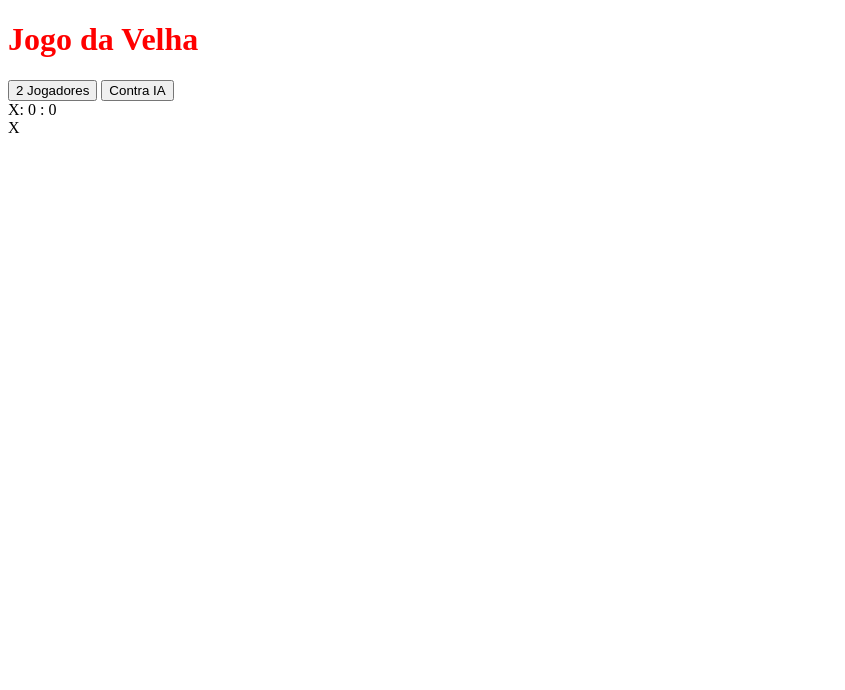
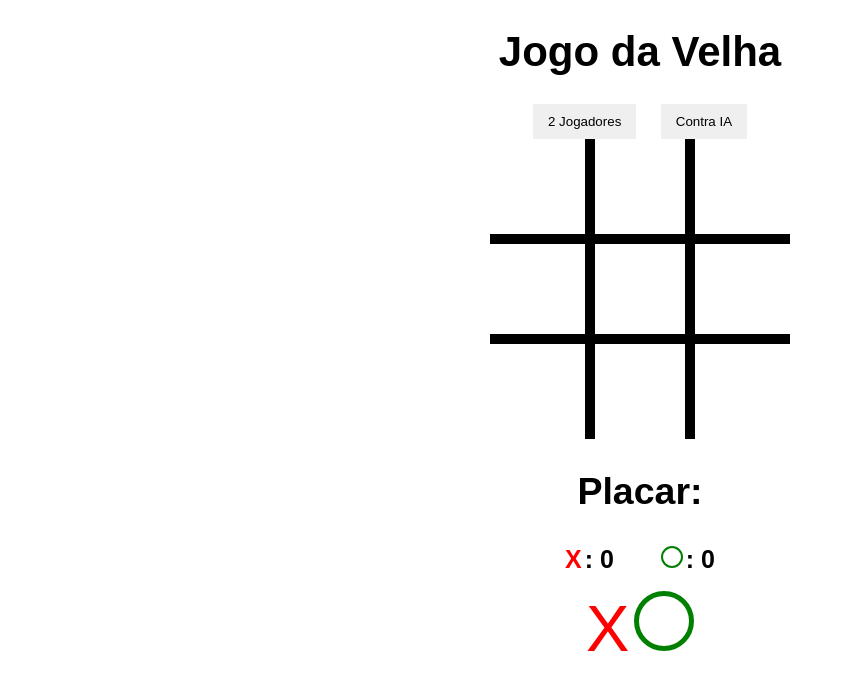
Before and after one commit to devlucasfernandes02/Jogo-Da-Velha, a plain HTML site: page Projeto/index.html in a window 1280 px wide. Shown: the whole page, without its empty margins (0-845 px from the left). Drawn offline with Linux system fonts and the light colour scheme.

Commit message:
Estilos e Javascript

```diff
--- a/Projeto/css/style.css
+++ b/Projeto/css/style.css
@@ -1,3 +1,123 @@
+@charset "UTF-8";
+
+body {
+    text-align: center;
+    font-family: Arial, Helvetica, sans-serif;
+}
+
 h1 {
+    font-size: 42px;
+}
+
+/* botões */
+
+#buttons-container button {
+    border: none;
+    padding: 10px 15px;
+    margin: 0 10px;
+}
+
+/* jogo */
+
+#container {
+    display: flex;
+    width: 300px;
+    margin: 0;
+    flex-direction: row;
+    flex-wrap: wrap;
+    position: relative;
+    margin: auto;
+}
+
+.box {
+    height: 100px;
+    border: 5px solid black;
+    box-sizing: border-box;
+    flex: 1 1 33%;
+}
+
+#block-1, #block-2, #block-3 {
+    border-top: none;
+}
+
+#block-1, #block-4, #block-7 {
+    border-left: none;
+}
+
+#block-7, #block-8, #block-9 {
+    border-bottom: none;
+}
+
+#block-3, #block-6, #block-9 {
+    border-right: none;
+}
+
+/* símbolos */
+
+.x {
+    font-size: 65px;
     color: red;
+    display: inline-block;
+    line-height: 100px;
 }
+
+.o {
+    width: 50px;
+    height: 50px;
+    border: 5px solid green;
+    border-radius: 50%;
+    display: inline-block;
+    margin-top: 17px;
+}
+
+/* Classe de esconder */
+
+/*.hide {
+    display: none !important;
+}*/
+
+/* Placar */
+
+#scoreboard-container {
+    font-weight: bold;
+    margin-top: 30px;
+    font-size: 25px;
+    position: relative;
+    margin: auto;
+}
+
+.score-box {
+    margin: 0px 20px;
+}
+
+#x-scoreboard {
+    color: red;
+    margin-right: 3px;
+}
+
+#o-scoreboard {
+    display: inline-block;
+    width: 18px;
+    height: 18px;
+    border: 2px solid green;
+    border-radius: 50%;
+    margin-right: 3px;
+
+}
+
+/* msg de vitoria */
+
+#message p {
+    position: absolute;
+    top: 39%;
+    left: 50%;
+    transform: translate(-50%, -50%);
+    width: 500px;
+    font-size: 50px;
+    font-weight: bold;
+    background-color: #000;
+    color: #fff;
+    padding: 20px;
+    display: none;
+
+}
--- a/Projeto/index.html
+++ b/Projeto/index.html
@@ -13,35 +13,20 @@
         <button id="ai-player">Contra IA</button>
     </div>
     <main id="container" class="hide">
-        <div class="box" id="block-1">
-
-        </div>
-        <span class="box" id="block-2">
-
-        </div>
-        <span class="box" id="block-3">
-
-        </div>
-        <div class="box" id="block-4">
-
-        </div>
-        <div class="box" id="block-5">
-
-        </div>
-        <div class="box" id="block-6">
-
-        </div>
-        <div class="box" id="block-7">
-
-        </div>
-        <div class="box" id="block-8">
-
-        </div>
-        <div class="box" id="block-9">
-
-        </div>
+        <div class="box" id="block-1"></div>
+        <div class="box" id="block-2"></div>
+        <div class="box" id="block-3"></div>
+        <div class="box" id="block-4"></div>
+        <div class="box" id="block-5"></div>
+        <div class="box" id="block-6"></div>
+        <div class="box" id="block-7"></div>
+        <div class="box" id="block-8"></div>
+        <div class="box" id="block-9"></div>
 
         <div id="scoreboard-container">
+            <h2>
+                Placar:
+            </h2>
             <span class="score-box">
                 <span id="x-scoreboard">X</span>:
                 <span id="scoreboard-1">0</span>
@@ -63,7 +48,7 @@
     </div>
 
     <div id="message" class="hide">
-        <p></p>
+        <p>Jogador 1 Ganhou</p>
     </div>
     <script src="js/scripts.js"></script>
 </body>
--- a/Projeto/js/scripts.js
+++ b/Projeto/js/scripts.js
@@ -1 +1,51 @@
-console.log('Teste');
+let x = document.querySelector(".x");
+let o = document.querySelector(".o");
+let boxes = document.querySelectorAll(".box");
+let buttons = document.querySelectorAll("#buttons-container button")
+let messageContainer = document.querySelector("#message");
+let messageText = document.querySelector("message p");
+let secondPlayer;
+
+// contador de jogadas
+
+let player1 = 0;
+let player2 = 0;
+
+// adicionando o evento de click aos boxes
+
+for(let i = 0; i < boxes.length; i++) {
+
+    // quando alguem clica na caixa
+    boxes[i].addEventListener("click", function() {
+
+        let el = checkEl(player1, player2);
+
+        // verifica se ja tem x ou o
+        if(this.childNodes.length == 0){
+
+            let cloneEl = el.cloneNode(true);
+
+            this.appendChild(cloneEl);
+
+            // computar jogada
+            if(player1 == player2) {
+                player1++;
+            } else {
+                player2++;
+            }
+            }
+
+    });
+}
+
+// ve quem vai jogar
+function checkEl(player1, player2) {
+
+    if(player1 == player2) {
+        el = x;
+    } else {
+        el = o;
+    }
+
+    return el;
+}
```
